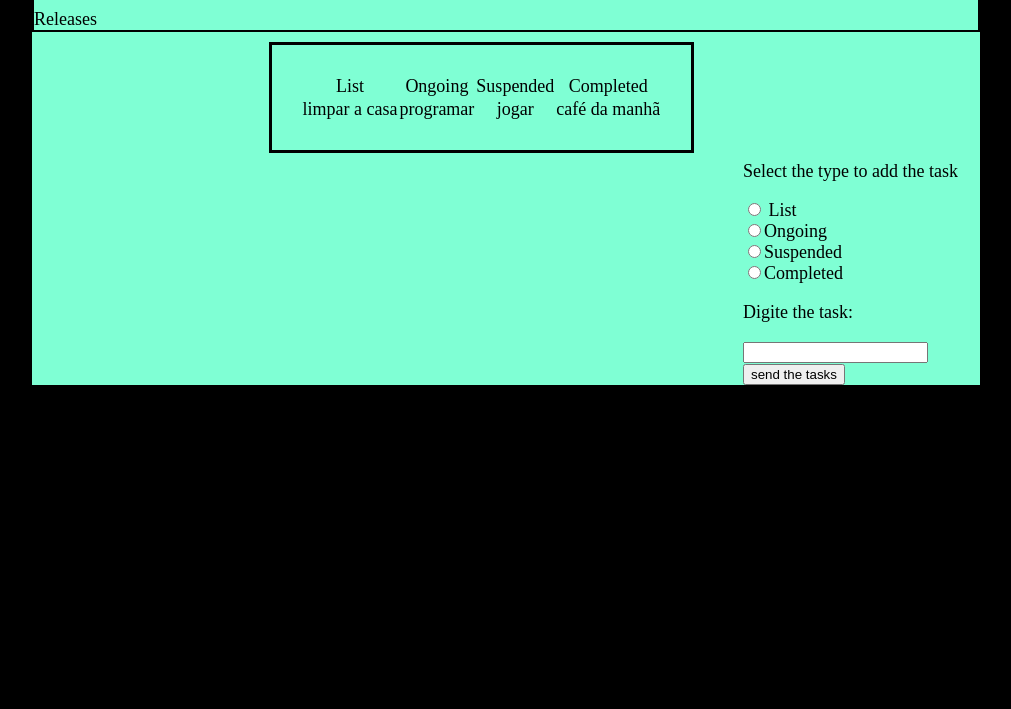
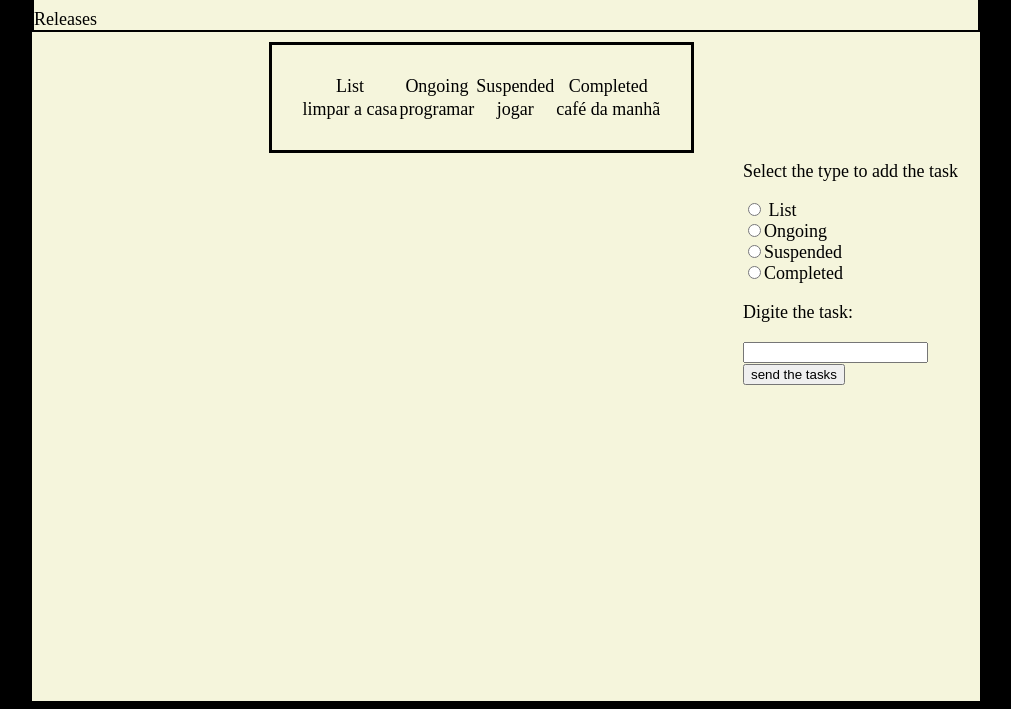
Before and after one commit to PedroHenriqueDutra/organizador_de_tarefas, a plain HTML site: page Tasks_Manager.html in a window 1280 px wide. Shown: the part 91-800 px from the top of the page, without its empty margins (86-1097 px from the left). Drawn offline with Linux system fonts and the light colour scheme; a script that the page names is missing.

Commit message:
Update style.css

```diff
--- a/style.css
+++ b/style.css
@@ -2,13 +2,14 @@
     background-color: black;
 }
 #page{
-    background-color: aquamarine;
+    background-color: beige;
     position: relative;
     left: 110px;
     padding-right: 0%;
     font-size: large;
     max-width: 75%;
-
+    max-height: 100%;
+    padding-bottom: 25%;
 }
 #dropdown{
     position: relative;
```
